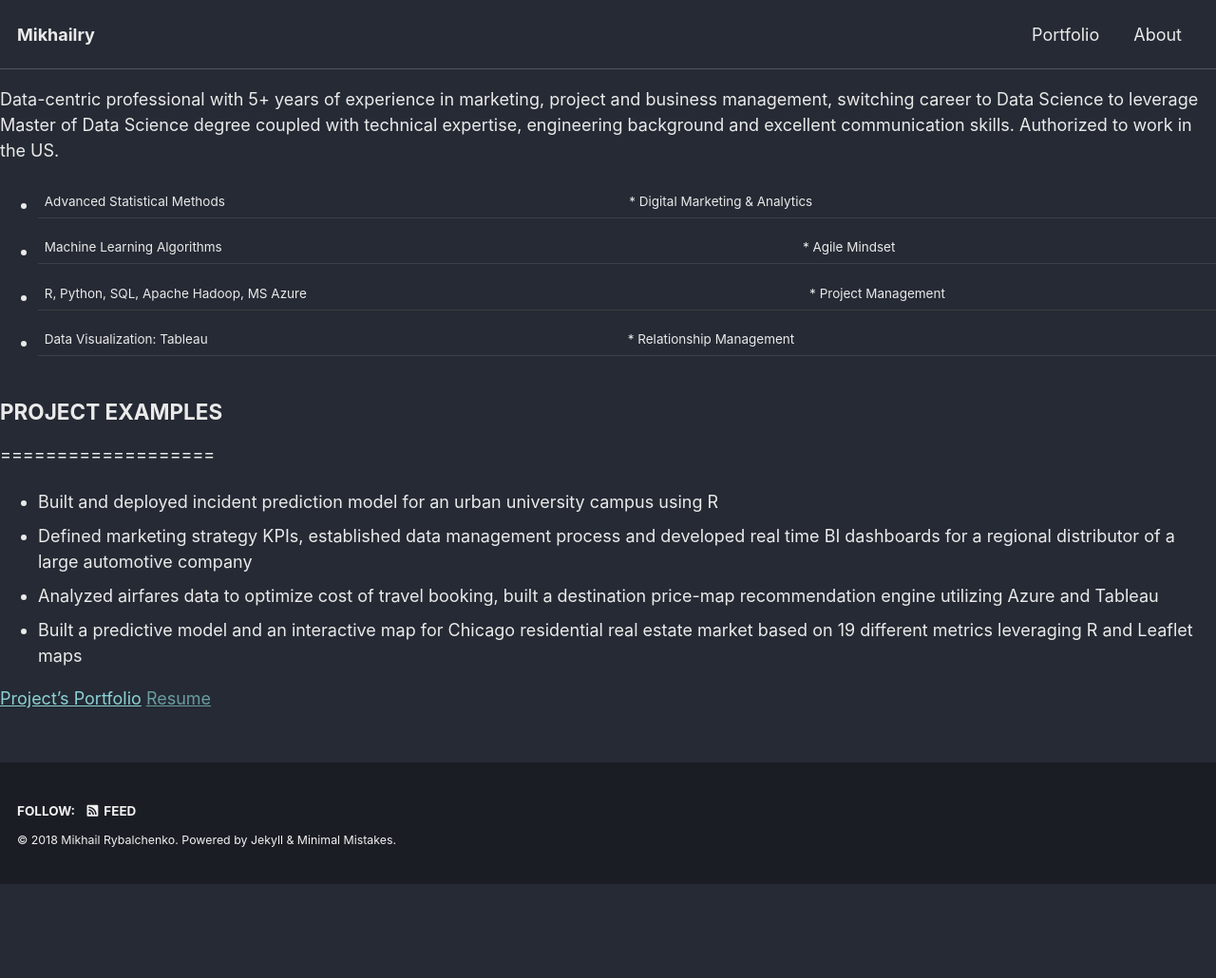
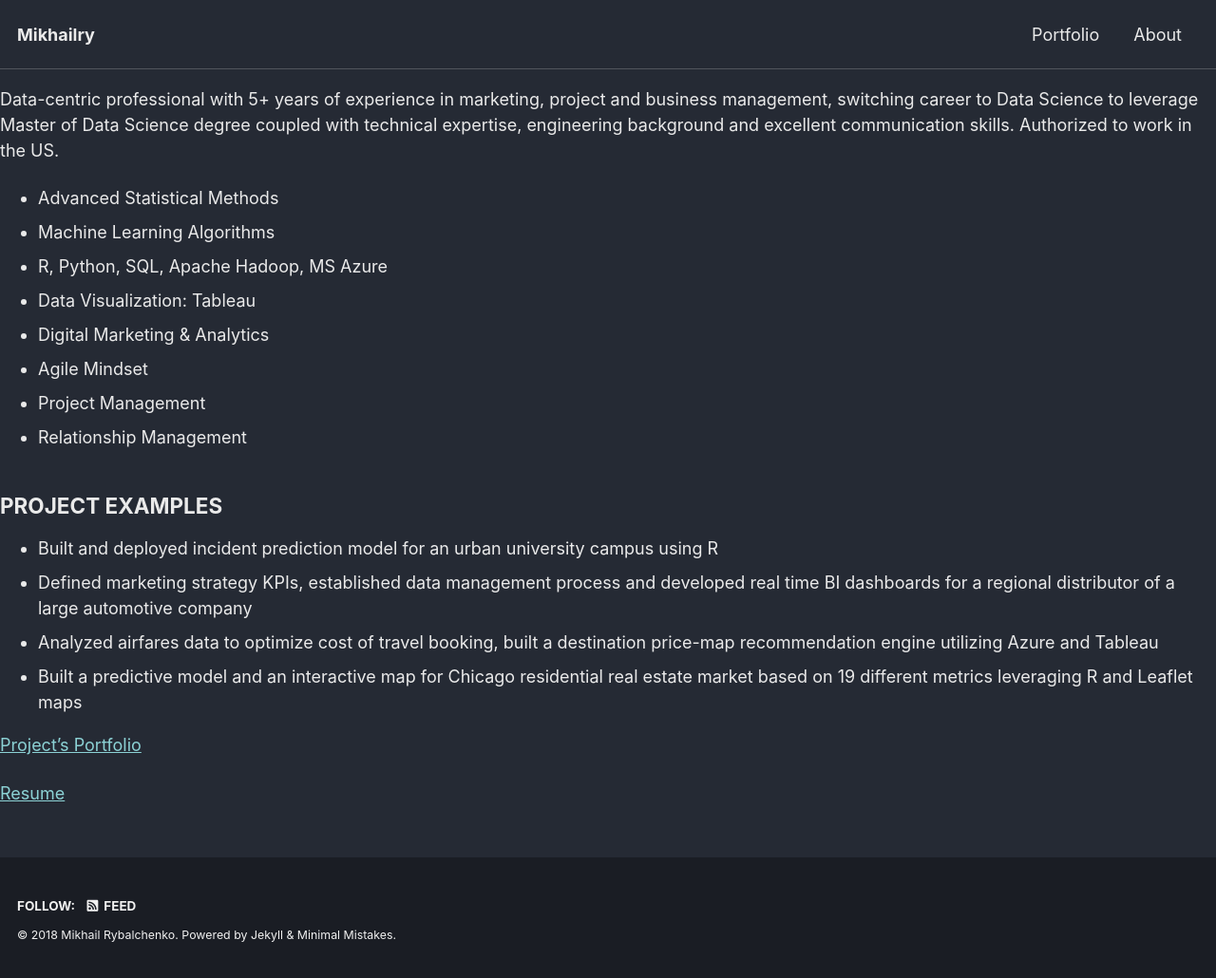
Before and after one commit to Mikhailry/mikhailry.github.io, a Jekyll site: the page built from _pages/about.md, in a window 1280 px wide. Shown: the whole page at 95% size. Built offline with Jekyll 4.4.1, drawn with Linux system fonts in a browser that asks for light colours; cached includes are drawn as plain includes; nearby versions of some CDN libraries; our own code applies the rules of GitHub Pages for plain Markdown files; before the commit the page ends 931 px from its top, so only the background shows below that.

```diff
--- a/_pages/about.md
+++ b/_pages/about.md
@@ -6,13 +6,16 @@ header:
 ---
 Data-centric professional with 5+ years of experience in marketing, project and business management, switching career to Data Science to leverage Master of Data Science degree coupled with technical expertise, engineering background and excellent communication skills. Authorized to work in the US.
 
-* Advanced Statistical Methods | * Digital Marketing & Analytics
-* Machine Learning Algorithms | * Agile Mindset
-* R, Python, SQL, Apache Hadoop, MS Azure | * Project Management
-* Data Visualization: Tableau | * Relationship Management
+* Advanced Statistical Methods
+* Machine Learning Algorithms
+* R, Python, SQL, Apache Hadoop, MS Azure
+* Data Visualization: Tableau
+* Digital Marketing & Analytics
+* Agile Mindset
+* Project Management
+* Relationship Management
 
 ## PROJECT EXAMPLES
-===================
 
 * Built and deployed incident prediction model for an urban university campus using R
 * Defined marketing strategy KPIs, established data management process and developed real time BI dashboards for a regional distributor of a large automotive company
@@ -20,4 +23,5 @@ Data-centric professional with 5+ years of experience in marketing, project and
 * Built a predictive model and an interactive map for Chicago residential real estate market based on 19 different metrics leveraging R and Leaflet maps
 
 [Project's Portfolio](http://mikhailr.com/)
-[Resume]()
+
+[Resume](https://github.com/Mikhailry/mikhailry.github.io/blob/master/assets/docs/Mikhail_Rybalchenko_Resume.pdf)
```
